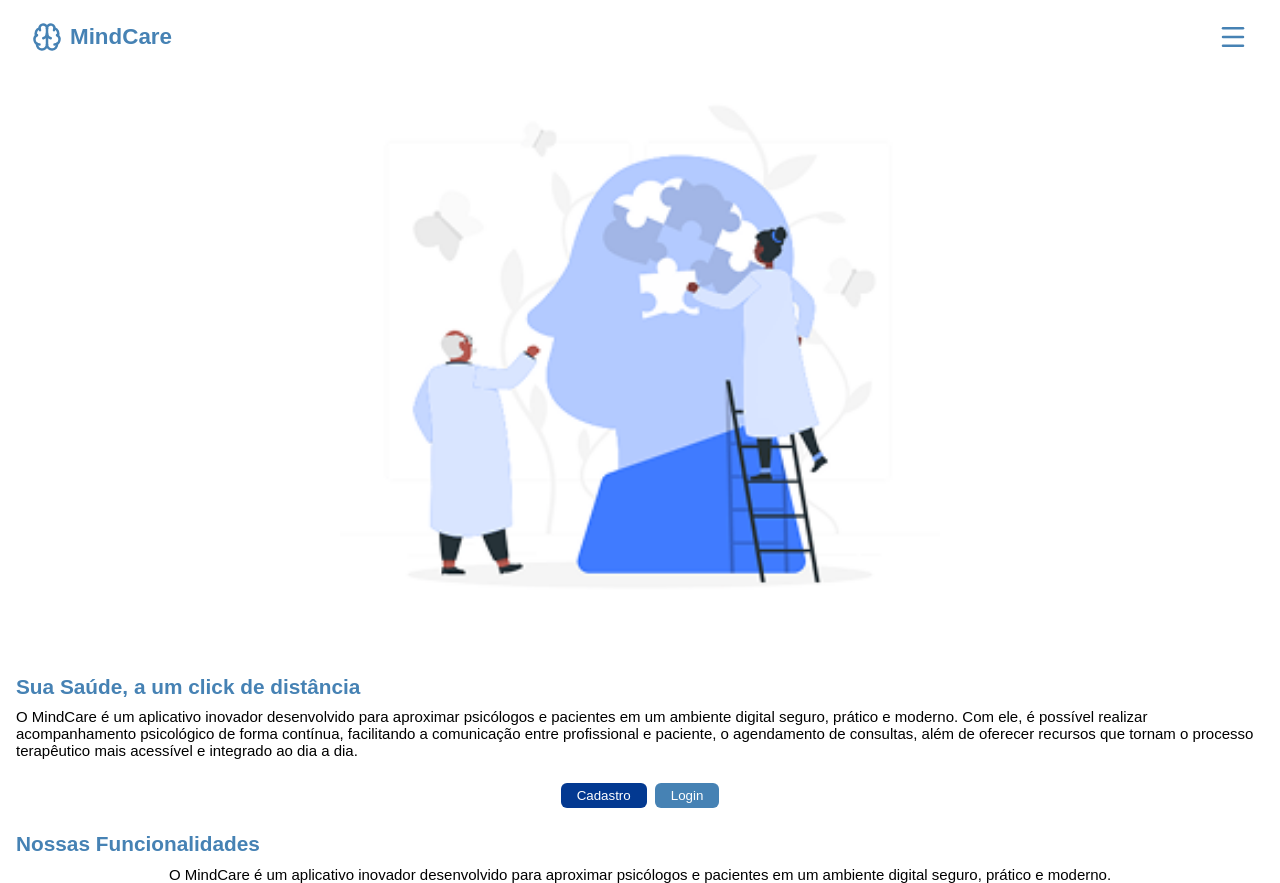
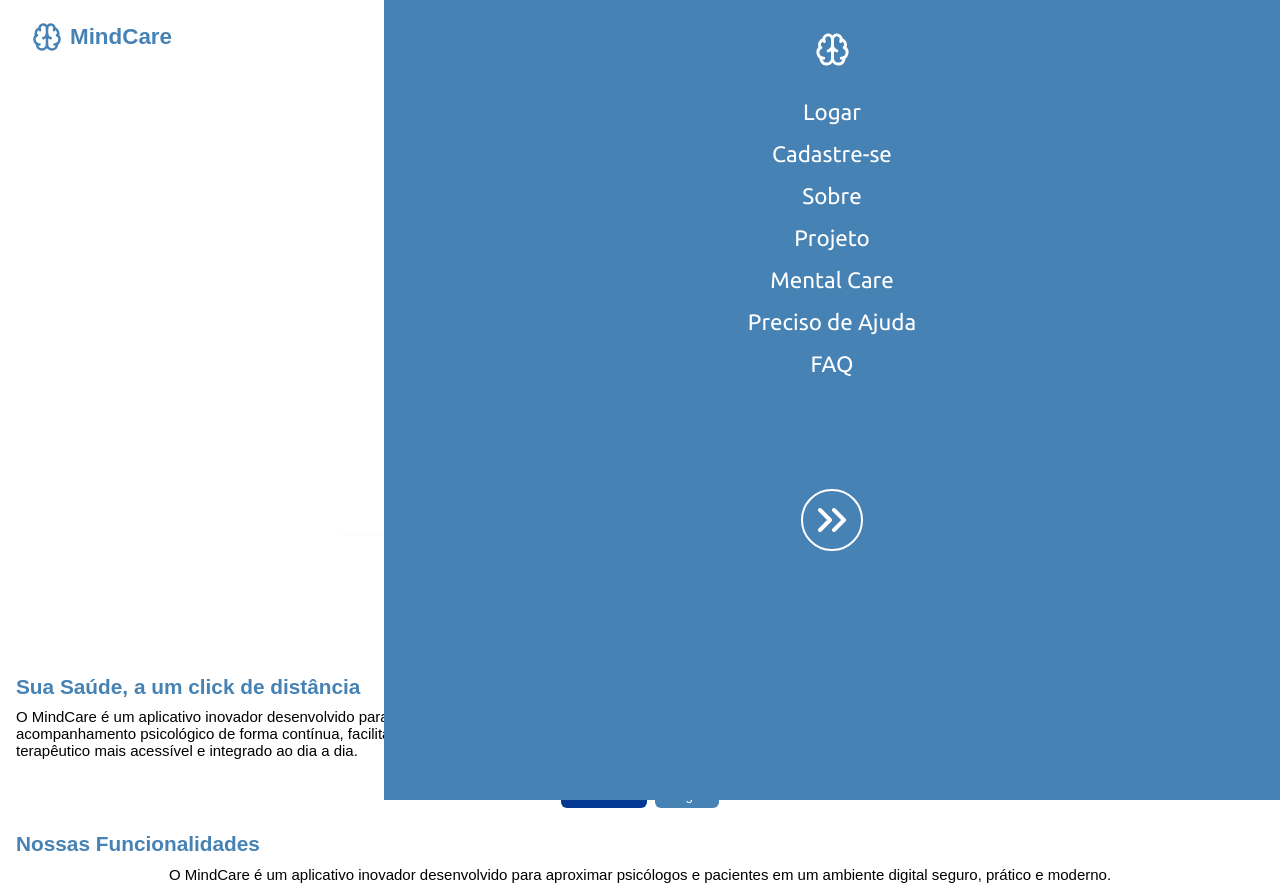
Before and after one commit to ProjetoBlocoADS/MindCareApp, a React (Vite) app in the folder app/: page / in a window 1280 px wide. Built offline with nearby package versions, Linux system fonts and the light colour scheme.

Commit message:
Criação do menu lateral da home

```diff
--- /dev/null
+++ b/app/src/componentes/SideMenuHome/SideMenu.css
@@ -0,0 +1,48 @@
+@import url('https://fonts.googleapis.com/css2?family=Ubuntu:ital,wght@0,300;0,400;0,500;0,700;1,300;1,400;1,500;1,700&display=swap');
+
+.menuNav{
+    background-color: steelblue;
+    height: 100%;
+    width: 70vw;
+    position: fixed;
+    top: 0;
+    right: 0;
+    display: flex;
+    flex-direction: column;
+    align-items: center;
+    justify-content: flex-start;
+    padding: 2rem;
+    gap: 2rem;
+
+}
+/* .menuNav.Open{
+    display: flex;
+} */
+.lista{
+    display: flex;
+    flex-direction: column;
+    align-items: center;
+    gap: 1rem;
+}
+
+.lista li {
+    list-style-type: none;
+}
+
+.lista a {
+    text-decoration: none;
+    color: white;
+      font-family: "Ubuntu", sans-serif;
+      font-size: 1.4rem;
+}
+
+.div-chevron{
+    border: solid 2px white;
+    border-radius: 50%;
+    margin-top: 80px;
+    display: flex;
+    align-items: center;
+    justify-content:center;
+    padding: 0.3rem;
+
+}
--- /dev/null
+++ b/app/src/componentes/SideMenuHome/SideMenu.jsx
@@ -0,0 +1,25 @@
+import "./SideMenu.css"
+import LogoMindCare from "../logoMindCare/LogoMindCare"
+import { Brain } from 'lucide-react';
+import { ChevronsRight } from 'lucide-react';
+
+export default function SideMenu({isOpen}){
+
+    return(
+        <nav className="menuNav">
+            <Brain size={35} color="white" />
+            <ul className="lista">
+                <li><a href="">Logar</a></li>
+                <li><a href="">Cadastre-se</a></li>
+                <li><a href="">Sobre</a></li>
+                <li><a href="">Projeto</a></li>
+                <li><a href="">Mental Care</a></li>
+                <li><a href="">Preciso de Ajuda</a></li>
+                <li><a href="">FAQ</a></li>
+            </ul>
+            <div className="div-chevron">
+                 <ChevronsRight color="white" size={48} />
+            </div>
+        </nav>
+    )
+}
--- a/app/src/pages/home/Home.jsx
+++ b/app/src/pages/home/Home.jsx
@@ -3,6 +3,8 @@
 import Descricao from "../../componentes/descricao/Descricao"
 import BotaoPadrao from "../../componentes/btn/BotaoPadrao"
 import { useNavigate } from "react-router-dom"
+import SideMenu from "../../componentes/SideMenuHome/SideMenu"
+
 
 const textos = {
   home: {
@@ -12,12 +14,17 @@
 
 export default function Home(params) {
 
+
     const navigate = useNavigate();
 
     const handleClickLogin = () => navigate('/login');
     const handleClickCadastro = () => navigate('/cadastro')
 
+
+
+
     return (<div className="home">
+        <SideMenu />
         <img className="banner" src={banner} alt="Ilustração Mental Quebra-Cabeças" />
         <div className="">
             <Descricao titulo={textos.home.descricao[0].titulo} descricao={textos.home.descricao[0].descricao} />
```
